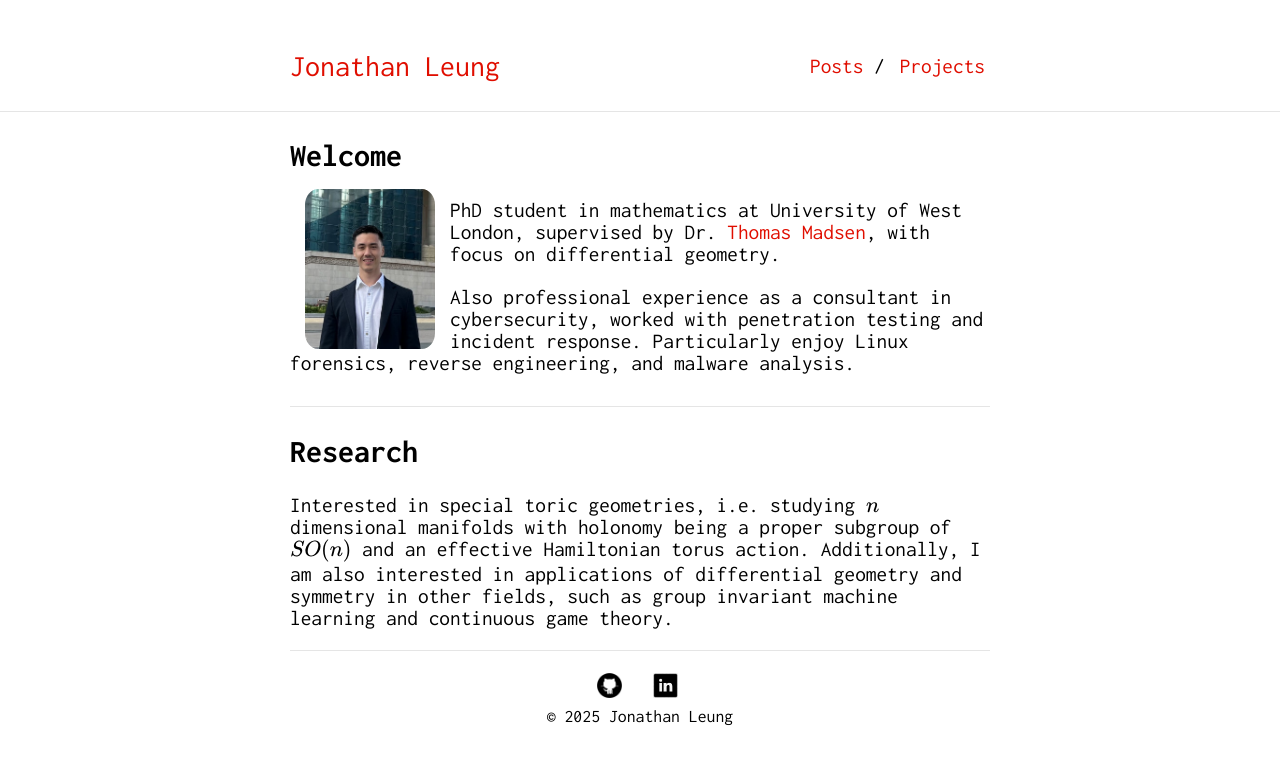
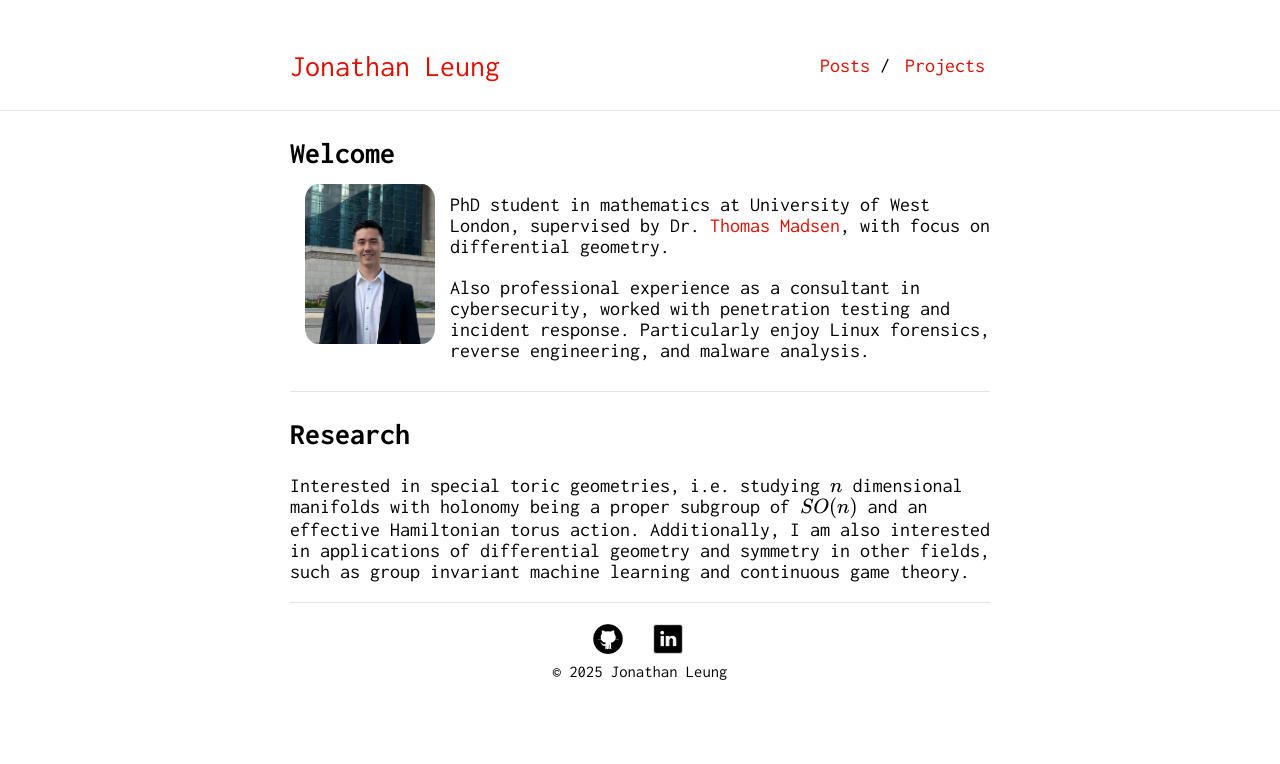
Before and after one commit to jleungs/jleungs.github.io, a Jekyll site: the page built from index.md, in a window 1280 px wide. Shown: the top 764 px of the page. Built offline with Jekyll 4.4.1, drawn with Linux system fonts in a browser that asks for light colours; formulas are drawn with MathJax 3; our own code applies the rules of GitHub Pages for plain Markdown files.

Commit message:
updated font

```diff
--- a/_sass/_style.scss
+++ b/_sass/_style.scss
@@ -10,7 +10,7 @@ html {
     padding: 0;
 }
 body {
-    font-size: 16pt;
+    font-size: 15pt;
     margin: 0;
     font-family: "Inconsolata";
     height: 100%;
--- a/_sass/footer.scss
+++ b/_sass/footer.scss
@@ -4,8 +4,8 @@
 }
 
 .footer img {
-    width: 25px;
-    height: 25px;
+    width: 30px;
+    height: 30px;
     margin: 0 5px;
 }
 
```
